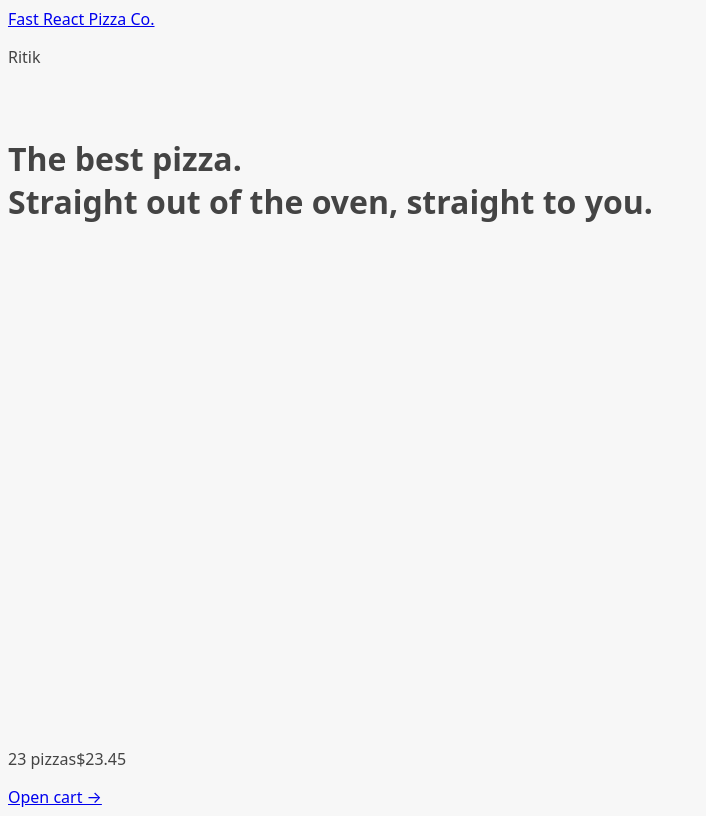
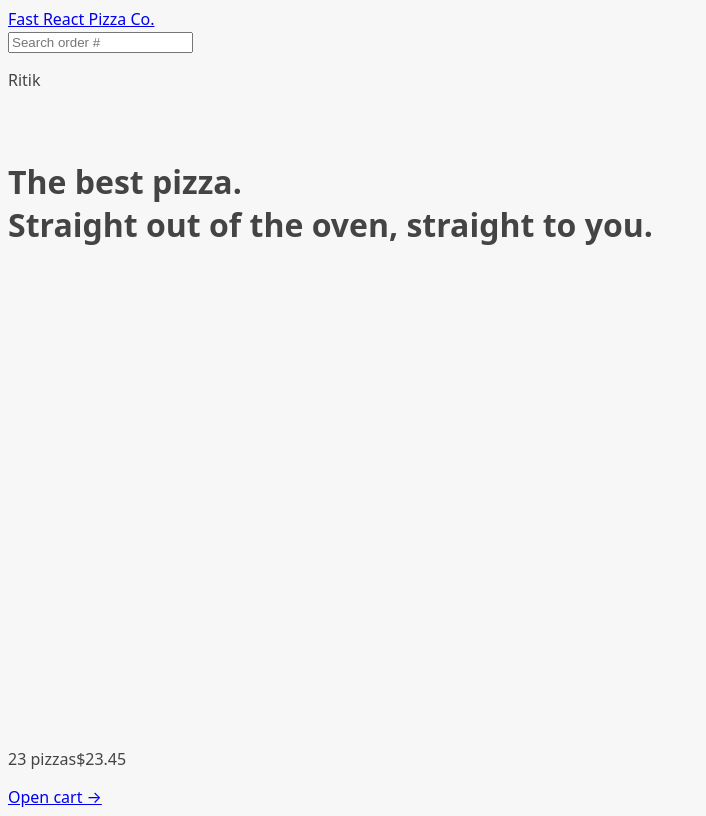
Before and after one commit to MeRitik/fast-react-pizza, a React (Vite) app: page / in a window 1280 px wide. Shown: the whole page, without its empty margins (0-706 px from the left). Built offline with nearby package versions, Linux system fonts and the light colour scheme.

Commit message:
Add order loading functionality and search feature to enhance order management

```diff
--- a/src/App.jsx
+++ b/src/App.jsx
@@ -3,7 +3,7 @@
 import Home from './ui/Home';
 import Menu, { loader as menuLoader } from './features/menu/Menu';
 import Cart from './features/cart/Cart';
-import Order from './features/order/Order';
+import Order, { loader as orderLoader } from './features/order/Order';
 import CreateOrder from './features/order/CreateOrder';
 import AppLayout from "./ui/AppLayout";
 import Error from './ui/Error';
@@ -33,7 +33,9 @@
       },
       {
         path: '/order/:orderId',
-        element: <Order />
+        element: <Order />,
+        loader: orderLoader,
+        errorElement: <Error />,
       },
     ]
   },
--- a/src/features/order/Order.jsx
+++ b/src/features/order/Order.jsx
@@ -1,5 +1,7 @@
 // Test ID: IIDSAT
 
+import { useLoaderData } from "react-router-dom";
+import { getOrder } from "../../services/apiRestaurant";
 import {
   calcMinutesLeft,
   formatCurrency,
@@ -42,6 +44,7 @@
 };
 
 function Order() {
+  const order = useLoaderData();
   // Everyone can search for all orders, so for privacy reasons we're gonna gonna exclude names or address, these are only for the restaurant staff
   const {
     id,
@@ -60,8 +63,8 @@
         <h2>Status</h2>
 
         <div>
-          {priority && <span>Priority</span>}
-          <span>{status} order</span>
+          {priority && <span> Priority</span>}
+          <span> {status} order</span>
         </div>
       </div>
 
@@ -83,4 +86,9 @@
   );
 }
 
+export async function loader({ params }) {
+  const order = await getOrder(params.orderId);
+  return order;
+}
+
 export default Order;
--- /dev/null
+++ b/src/features/order/SearchOrder.jsx
@@ -0,0 +1,25 @@
+import React, { useState } from 'react'
+import { useNavigate } from 'react-router-dom';
+
+export default function SearchOrder() {
+    const [query, setQuery] = useState('');
+    const navigate = useNavigate();
+
+    function handleSubmit(e) {
+        e.preventDefault();
+        if (!query) return;
+
+        navigate(`/order/${query}`);
+        setQuery('');
+    }
+    return (
+        <form onSubmit={handleSubmit}>
+            <input
+                type='text'
+                placeholder='Search order #'
+                value={query}
+                onChange={e => setQuery(e.target.value)}
+            />
+        </form>
+    )
+}
--- a/src/services/apiRestaurant.js
+++ b/src/services/apiRestaurant.js
@@ -1,4 +1,4 @@
-const API_URL = 'https://react-fast-pizza-api.jonas.io/ajfdkfpi';
+const API_URL = 'https://react-fast-pizza-api.jonas.io/api';
 
 export async function getMenu() {
   const res = await fetch(`${API_URL}/menu`);
--- a/src/ui/Header.jsx
+++ b/src/ui/Header.jsx
@@ -1,10 +1,12 @@
 import React from 'react'
 import { Link } from 'react-router-dom'
+import SearchOrder from '../features/order/SearchOrder'
 
 export default function Header() {
     return (
         <header>
             <Link to='/'>Fast React Pizza Co.</Link>
+            <SearchOrder />
             <p>Ritik</p>
         </header>
     )
```
